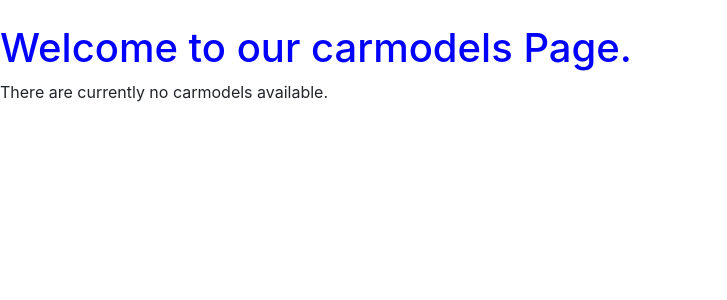
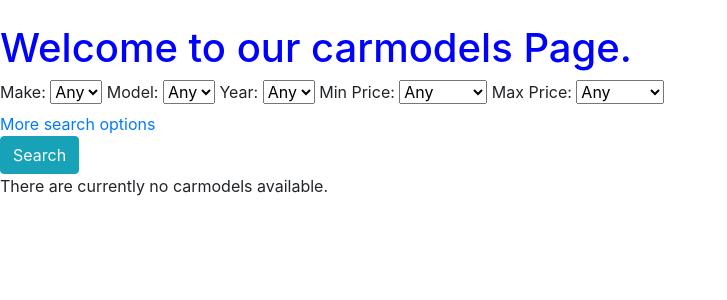
Before and after one commit to ldettorre/cardealership-app, a Django app: page /vehicles/ in a window 1280 px wide. Shown: the part 56-356 px from the top of the page, without its empty margins (0-727 px from the left). Run offline with Django 3.2, Linux system fonts and the light colour scheme; data that the repository does not hold is empty; some libraries are stand-ins or nearby versions.

Commit message:
Added the search functionality to the vehicles app. vehicles.html has the search form found in home/index.html and the search view from home/views.py was added to the vehicles app but with some minor change to allow for pagination to still occur

```diff
--- a/cardealership/static/js/scripts.js
+++ b/cardealership/static/js/scripts.js
@@ -25,7 +25,7 @@ window.onload = function () {
                 }
             }
         };
-        xhttp.open("GET", `/ajax_handler/${name}`, true);
+        xhttp.open("GET", `/ajax_handler_carmake/${name}`, true);
         xhttp.send();
     }
 
@@ -59,7 +59,7 @@ function ajax_request_carmodel(carmodel) {
             }
         }
     };
-    xhttp.open("GET", `/ajax_handler2/${carmodel}`, true);
+    xhttp.open("GET", `/ajax_handler_carmodel/${carmodel}`, true);
     xhttp.send();
 }
 
--- a/home/urls.py
+++ b/home/urls.py
@@ -4,7 +4,7 @@ from . import views
 urlpatterns=[
     path('', views.index, name='index'),
     path('about', views.about, name='about'),
-    path('ajax_handler/<str:name>',views.ajax_handler,name='ajax_handler'),
-    path('ajax_handler2/<str:carmodel>',views.ajax_handler2,name='ajax_handler2'),
+    path('ajax_handler_carmake/<str:name>',views.ajax_handler_carmake,name='ajax_handler_carmake'),
+    path('ajax_handler_carmodel/<str:carmodel>',views.ajax_handler_carmodel,name='ajax_handler_carmodel'),
     path('search',views.search,name='search'),
 ]
--- a/home/views.py
+++ b/home/views.py
@@ -18,7 +18,7 @@ def about(request):
     return render(request, "home/about.html")
 
 
-def ajax_handler(request, name):
+def ajax_handler_carmake(request, name):
     carMakeName = name
     carmodels = CarModel.objects.filter(
         make__name=carMakeName).values_list('id', 'model',)
@@ -37,7 +37,7 @@ def ajax_handler(request, name):
     })
 
 
-def ajax_handler2(request, carmodel):
+def ajax_handler_carmodel(request, carmodel):
     carModelName = carmodel
     caryears = CarModel.objects.filter(
         model=carModelName).values_list('id', 'year',)
--- a/vehicles/templates/vehicles/vehicles.html
+++ b/vehicles/templates/vehicles/vehicles.html
@@ -1,6 +1,152 @@
 {% extends 'base.html' %} {% load humanize %} {% block content %}
 
 <h1 class="blue-text">Welcome to our carmodels Page.</h1>
+<form action="search" method="POST">
+    {% csrf_token %}
+
+    <label for="carmake">Make:</label>
+    <select name="carmake" class="carmake" id="carmake">
+      <option value="">Any</option>
+      {% for carmake in carmakes %}
+      <option value="{{carmake.name}}">{{carmake.name}}</option>
+      {% endfor %}
+    </select>
+
+    <label for="carmodel">Model:</label>
+    <select name="carmodel" id="carmodel">
+      Make:
+      <option value="">Any</option>
+    </select>
+
+    <label for="caryear">Year:</label>
+    <select name="caryear" id="caryear">
+      Year:
+      <option value="">Any</option>
+    </select>
+
+    <label for="price_min">Min Price:</label>
+    <select name="price_min" id="price_min">
+      <option value="">Any</option>
+      <option value="0">€0</option>
+      <option value="500">€500</option>
+      <option value="1000">€1000</option>
+      <option value="1500">€1500</option>
+      <option value="2000">€2000</option>
+      <option value="3000">€3000</option>
+      <option value="5000">€5000</option>
+      <option value="7000">€7000</option>
+      <option value="10000">€10,000</option>
+      <option value="15000">€15,000</option>
+      <option value="20000">€20,000</option>
+      <option value="25000">€25,000</option>
+      <option value="30000">€30,000</option>
+      <option value="40000">€40,000</option>
+      <option value="50000">€50,000</option>
+    </select>
+
+    <label for="price_max">Max Price:</label>
+    <select name="price_max" id="price_max">
+      <option value="">Any</option>
+      <option value="0">€0</option>
+      <option value="500">€500</option>
+      <option value="1000">€1000</option>
+      <option value="1500">€1500</option>
+      <option value="2000">€2000</option>
+      <option value="3000">€3000</option>
+      <option value="5000">€5000</option>
+      <option value="7000">€7000</option>
+      <option value="10000">€10,000</option>
+      <option value="15000">€15,000</option>
+      <option value="20000">€20,000</option>
+      <option value="25000">€25,000</option>
+      <option value="30000">€30,000</option>
+      <option value="40000">€40,000</option>
+      <option value="50000">€50,000</option>
+    </select>
+
+    <div>
+      <a data-toggle="collapse" href="#collapseExample" role="button" aria-expanded="false" aria-controls="collapseExample" class="advanced">
+        More search options <i class="fa fa-angle-down"></i></a>
+      <div class="collapse" id="collapseExample">
+        <div class="row">
+          <div class="col-md-2">
+            <label for="fuel">Fuel:</label>
+            <select name="fuel" id="fuel">
+              <option value="">Any</option>
+              <option value="Petrol">Petrol</option>
+              <option value="Diesel">Diesel</option>
+              <option value="Electric">Electric</option>
+              <option value="Hybrid">Hybrid</option>
+            </select>
+          </div>
+          <div class="col-md-2">
+            <label for="transmission">Transmission:</label>
+            <select name="transmission" id="transmission">
+              <option value="">Any</option>
+              <option value="Automatic">Automatic</option>
+              <option value="Semi-auto">Semi-auto</option>
+              <option value="Manual">Manual</option>
+              <option value="Electric">Electric</option>
+              <option value="Hybrid">Hybrid</option>
+            </select>
+          </div>
+          <div class="col-md-2">
+            <p>Engine Size:</p>
+            <label for="engine_size_min">From:</label>
+            <select name="engine_size_min" id="engine_size_min">
+              <option value="">Any</option>
+              <option value="1">1L</option>
+              <option value="1.2">1.2L</option>
+              <option value="1.4">1.4L</option>
+              <option value="1.6">1.6L</option>
+              <option value="1.8">1.8L</option>
+              <option value="1.9">1.9L</option>
+              <option value="2.0">2.0L</option>
+              <option value="2.2">2.2L</option>
+              <option value="2.4">2.4L</option>
+              <option value="2.6">2.6L</option>
+              <option value="2.8">2.8L</option>
+              <option value="3.0">3.0L</option>
+              <option value="3.5">3.5L</option>
+              <option value="4.0">4.0L</option>
+              <option value="4.5">4.5L</option>
+              <option value="5.0">5.0L</option>
+              <option value="5.5">5.5L</option>
+              <option value="6.0">6.0L</option>
+              <option value="6.5">6.5L</option>
+            </select>
+
+            <label for="engine_size_max">To:</label>
+            <select name="engine_size_max" id="engine_size_max">
+              <option value="">Any</option>
+              <option value="1">1L</option>
+              <option value="1.2">1.2L</option>
+              <option value="1.4">1.4L</option>
+              <option value="1.6">1.6L</option>
+              <option value="1.8">1.8L</option>
+              <option value="1.9">1.9L</option>
+              <option value="2.0">2.0L</option>
+              <option value="2.2">2.2L</option>
+              <option value="2.4">2.4L</option>
+              <option value="2.6">2.6L</option>
+              <option value="2.8">2.8L</option>
+              <option value="3.0">3.0L</option>
+              <option value="3.5">3.5L</option>
+              <option value="4.0">4.0L</option>
+              <option value="4.5">4.5L</option>
+              <option value="5.0">5.0L</option>
+              <option value="5.5">5.5L</option>
+              <option value="6.0">6.0L</option>
+              <option value="6.5">6.5L</option>
+            </select>
+          </div>
+        </div>
+      </div>
+    </div>
+
+    <button type="submit" class="btn btn-info">Search</button>
+  </form>
+
 {% if carmodels %}
     <div class="row mb-2">
         {% for carmodel in carmodels %}
@@ -25,6 +171,7 @@
 {% else %}
     <p>There are currently no carmodels available.</p>
 {% endif %}
+
 
 {% if carmodels.has_other_pages %}
 <nav aria-label="Page navigation example">
@@ -63,4 +210,6 @@
   </ul>
 
 </nav>
-{% endif %} {% endblock %}
+{% endif %}
+
+{% endblock %}
--- a/vehicles/urls.py
+++ b/vehicles/urls.py
@@ -4,4 +4,5 @@ from . import views
 urlpatterns=[
     path('', views.carmodels, name='carmodels'),
     path('<int:carmodel_id>', views.carmodel, name='carmodel'),
+    path('search',views.search,name='search'),
 ]
--- a/vehicles/views.py
+++ b/vehicles/views.py
@@ -2,13 +2,87 @@ from django.shortcuts import render, get_object_or_404
 from django.core.paginator import EmptyPage, PageNotAnInteger, Paginator
 from .models import CarModel, CarMake
 
+
 def carmodels(request):
     carmodels = CarModel.objects.order_by("-price").filter(published=True)
+    carmakes = CarMake.objects.all()
     paginator = Paginator(carmodels, 3)
     page = request.GET.get('page')
     paged_vehicles = paginator.get_page(page)
-    return render(request, 'vehicles/vehicles.html', {"carmodels":paged_vehicles})
+    context = {
+        "carmodels": paged_vehicles,
+        "carmakes": carmakes,
+    }
+    return render(request, 'vehicles/vehicles.html', context)
+
 
 def carmodel(request, carmodel_id):
     carmodel = get_object_or_404(CarModel, id=carmodel_id)
     return render(request, 'vehicles/vehicle.html', {"carmodel": carmodel})
+
+
+def search(request):
+    carmodels = CarModel.objects.all()
+    carmakes = CarModel.objects.all()
+
+    # Filter cars by make
+    if 'carmake' in request.POST:
+        make = request.POST["carmake"]
+        if make:
+            carmodels = carmodels.filter(make__name=make)
+    # Filter cars by model
+    if 'carmodel' in request.POST:
+        model = request.POST["carmodel"]
+        if model:
+            carmodels = carmodels.filter(model=model)
+
+    # Filter cars by year
+    if 'caryear' in request.POST:
+        year = request.POST["caryear"]
+        if year:
+            carmodels = carmodels.filter(year=year)
+
+    # Filter cars by price
+    if 'price_min' in request.POST:
+        price_min = request.POST["price_min"]
+        if price_min == "":
+            price_min = 0
+    if 'price_max' in request.POST:
+        price_max = request.POST["price_max"]
+        if price_max == "":
+            price_max = 999999
+        carmodels = carmodels.filter(price__range=(price_min, price_max))
+
+    # Filter cars by fuel type
+    if 'fuel' in request.POST:
+        fuel = request.POST["fuel"]
+        if fuel:
+            carmodels = carmodels.filter(fuel=fuel)
+
+    # Filter cars by transmission
+    if 'transmission' in request.POST:
+        transmission = request.POST["transmission"]
+        if transmission:
+            carmodels = carmodels.filter(transmission=transmission)
+
+    # Filter cars by engine size
+    if 'engine_size_min' in request.POST:
+        engine_size_min = request.POST["engine_size_min"]
+        if engine_size_min == "":
+            engine_size_min = 0.0
+    if 'engine_size_max' in request.POST:
+        engine_size_max = request.POST["engine_size_max"]
+        if engine_size_max == "":
+            engine_size_max = 10.0
+        carmodels = carmodels.filter(
+            engine_size__range=(engine_size_min, engine_size_max))
+
+    carmakes = CarMake.objects.all()
+    paginator = Paginator(carmodels, 3)
+    page = request.GET.get('page')
+    paged_vehicles = paginator.get_page(page)
+    context = {
+        "carmodels": paged_vehicles,
+        "carmakes": carmakes,
+    }
+    return render(request, 'vehicles/vehicles.html', context)
```
